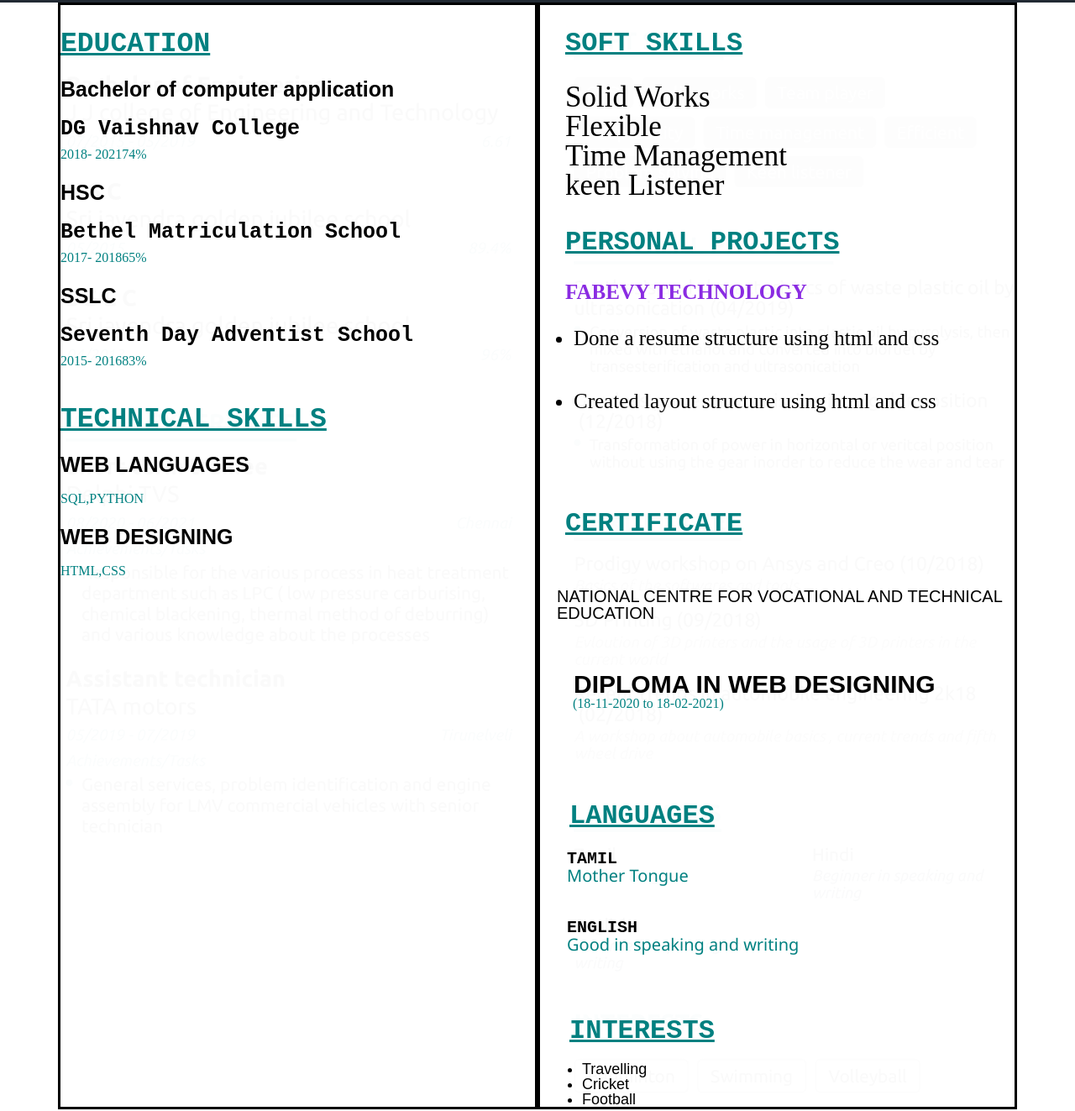
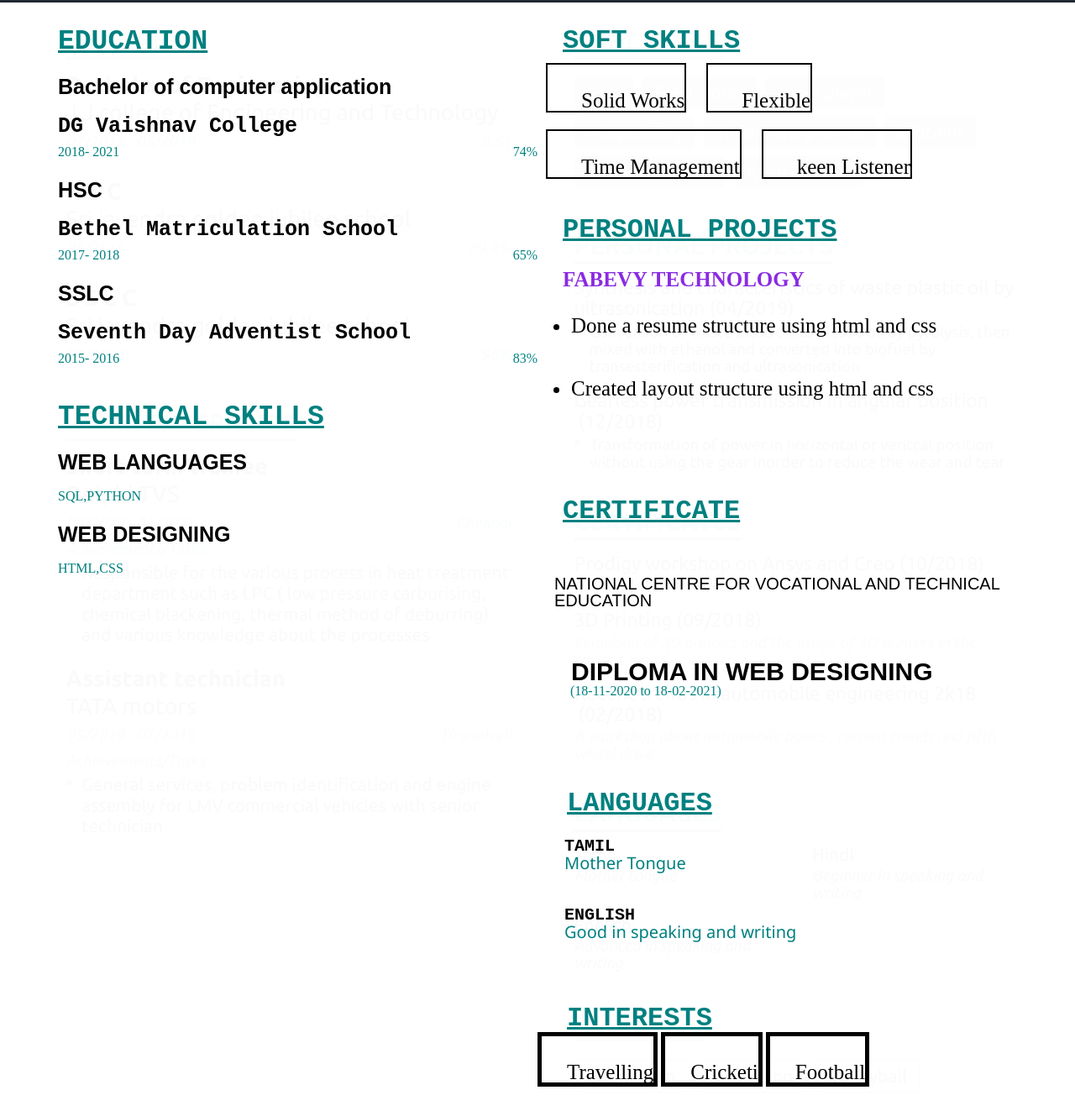
Before and after one commit to FabevyVel/fsd-03-project-1, a website: page santhosh/layout.html in a window 1280 px wide. Shown: the part 317-1640 px from the top of the page at 84% size. Drawn offline with Linux system fonts and the light colour scheme.

Commit message:
completedCv

```diff
--- a/santhosh/css/layout.css
+++ b/santhosh/css/layout.css
@@ -15,8 +15,11 @@ background-position: center top;
 .jc-center{
     justify-content: center;
 }
+.jc-sb{
+    justify-content: space-between;
+}
 .fi{
-    border: solid 3px;
+
 }
 
 .col-1{
@@ -143,14 +146,18 @@ height: 259px;
     font-family: 'Courier New', Courier, monospace
 
 }
-.div-box{
+.div-box div{
+    display: inline-block;
     color: black;
-    padding-left: 30px;
+    padding-left: 40px;
     padding-top: 30px;
-    font-size: 35px;
+    font-size: 25px;
+    border:solid 2px;
+    margin: 10px;
 
 
 }
+
 .right-content-2 h2{
     color:teal ;
     padding-top: 35px;
@@ -230,8 +237,18 @@ height: 259px;
 .right-content-5 ul{
     padding-left: 50px;
     padding-top: 20px;
+
     font-size: 18px;
     font-family: Arial, Helvetica, sans-serif;
+}
+.div-box-1 div{
+    display: inline-block;
+    color: black;
+    padding-left: 30px;
+    padding-top: 30px;
+    font-size: 25px;
+    border: solid 5px;
+
 }
 
 .main-section u{
--- a/santhosh/layout.html
+++ b/santhosh/layout.html
@@ -46,7 +46,7 @@
                        <div class="left-content">
                            <h3>Bachelor of computer application</h3>
                            <h4>DG Vaishnav College</h4>
-                           <div class="fc">
+                           <div class="fc jc-sb">
                             <span class="highlighting-text-1">2018- 2021 </span>
                         <span class="highlighting-text-1"> 74%</span>
                      </div>
@@ -54,7 +54,7 @@
                      <div class="left-content">
                         <h3>HSC</h3>
                         <h4>Bethel Matriculation School</h4>
-                        <div class="fc">
+                        <div class="fc jc-sb">
                          <span class="highlighting-text-1">2017- 2018 </span>
                      <span class="highlighting-text-1"> 65%</span>
                   </div>
@@ -62,7 +62,7 @@
                   <div class="left-content">
                     <h3>SSLC</h3>
                     <h4>Seventh Day Adventist School</h4>
-                    <div class="fc">
+                    <div class="fc jc-sb">
                      <span class="highlighting-text-1">2015- 2016 </span>
                  <span class="highlighting-text-1"> 83%</span>
               </div>
@@ -134,11 +134,11 @@
                         </div>
                         <div class="right-content-5">
                             <u><h2>INTERESTS</h2></u>
-                            <ul>
-                                <li>Travelling</li>
-                                <li>Cricket</li>
-                                <li>Football</li>
-                            </ul>
+                            <div class="div-box-1">
+                               <div> Travelling</div>
+                               <div> Cricketi</div>
+                               <div> Football</div>
+                            </div>
 
                         </div>
                     </div>
```
